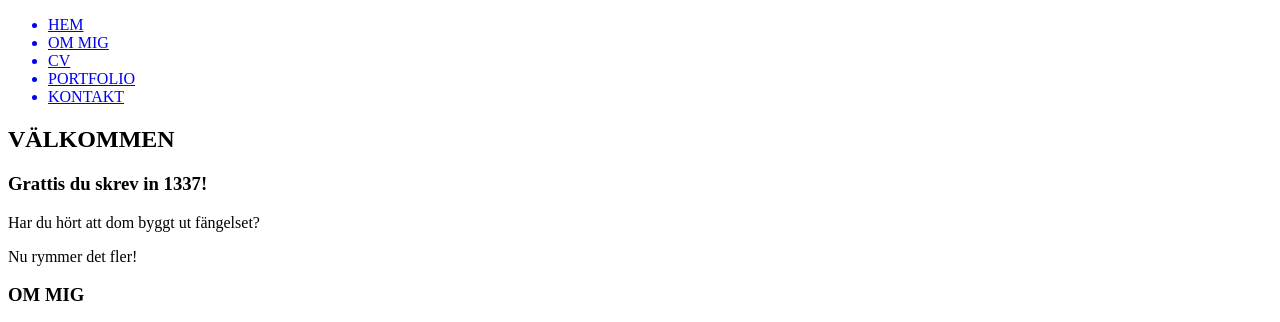
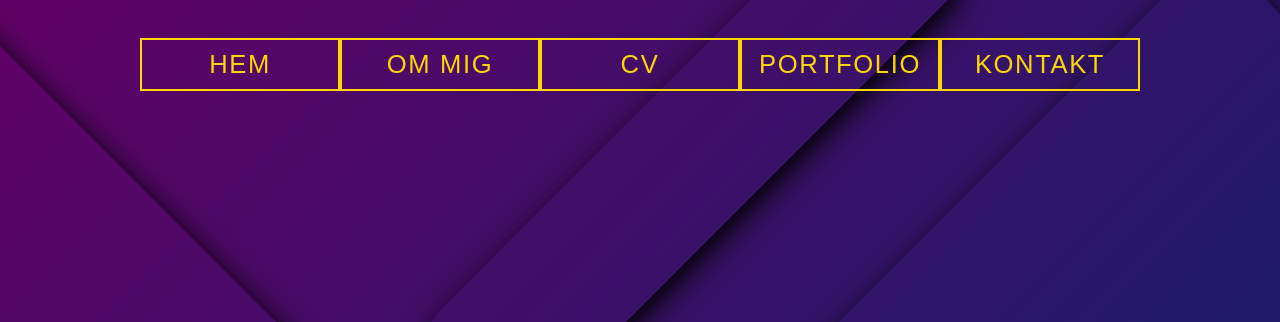
Before and after one commit to ObetydligSten/Labb2-Webbutveckling-Rasmus, a plain HTML site: page index.html in a window 1280 px wide. Shown: the top 322 px of the page. Drawn offline with Linux system fonts and the light colour scheme; the site is published under a folder, as on GitHub Pages, so addresses that start at the root find nothing; grey boxes are pictures that could not be loaded.

Commit message:
Update index.html

```diff
--- a/index.html
+++ b/index.html
@@ -5,11 +5,11 @@
     <meta name="viewport" content="width=device-width, initial-scale=1.0">
     <title>SUT23 - Labb 2</title>
 
-    <link rel="stylesheet" href="/css/style.css">
-    <link rel="stylesheet" href="/css/omMig.css">
-    <link rel="stylesheet" href="/css/kontakt.css">
-    <link rel="stylesheet" href="/css/portfolio.css">
-    <link rel="stylesheet" href="/css/cv.css">
+    <link rel="stylesheet" href="css/style.css">
+    <link rel="stylesheet" href="css/omMig.css">
+    <link rel="stylesheet" href="css/kontakt.css">
+    <link rel="stylesheet" href="css/portfolio.css">
+    <link rel="stylesheet" href="css/cv.css">
 </head>
 <body>
     <header class="header" id="header">
@@ -177,8 +177,8 @@
         <p>&copy; 2024: Min Hemsida</p>
     </footer>
 
-    <script src="/javascript/eastereggs.js"></script>
-    <script src="/javascript/colorshift.js"></script>
-    <script src="/javascript/script.js"></script>
+    <script src="javascript/eastereggs.js"></script>
+    <script src="javascript/colorshift.js"></script>
+    <script src="javascript/script.js"></script>
 </body>
 </html>
```
